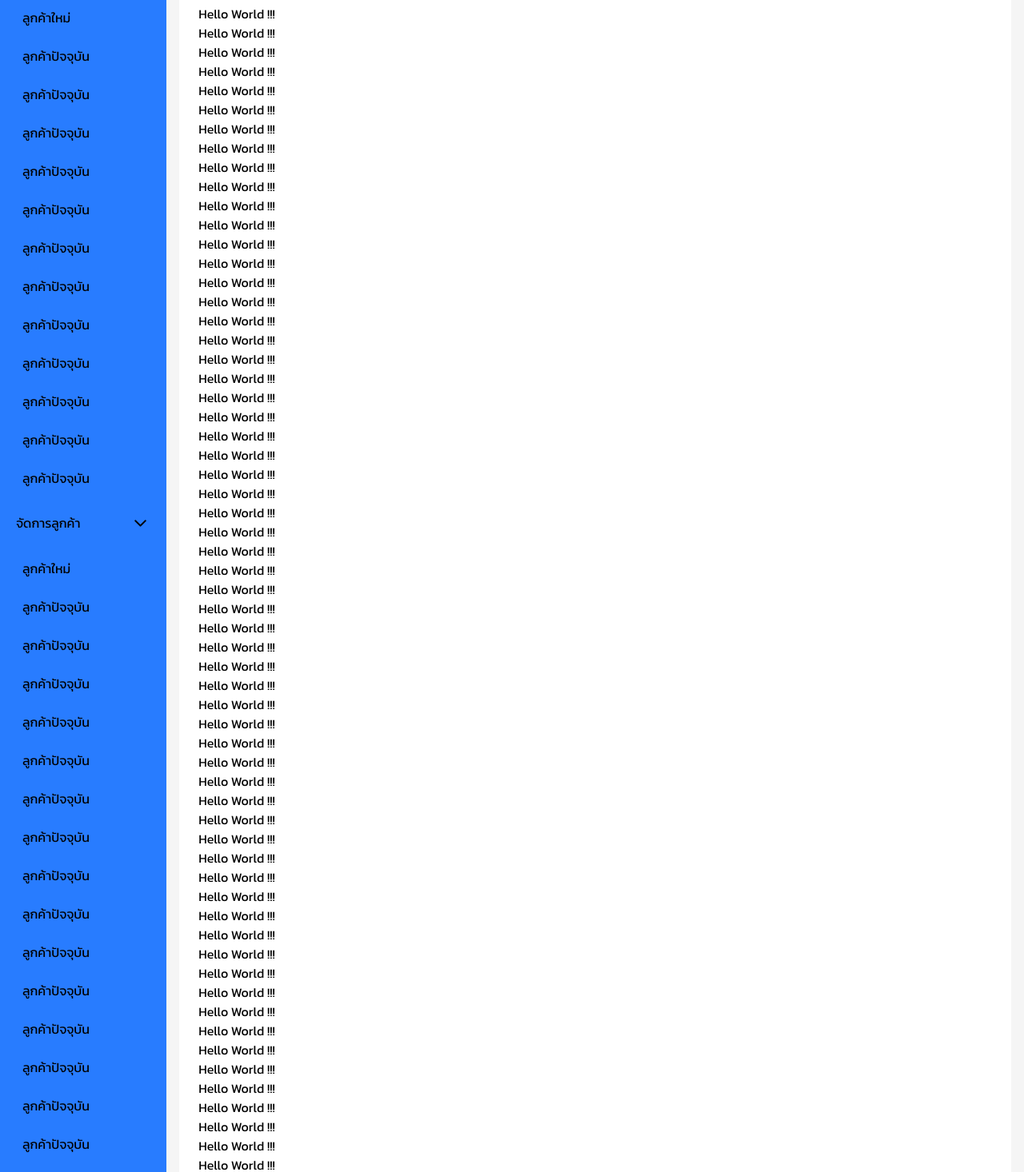
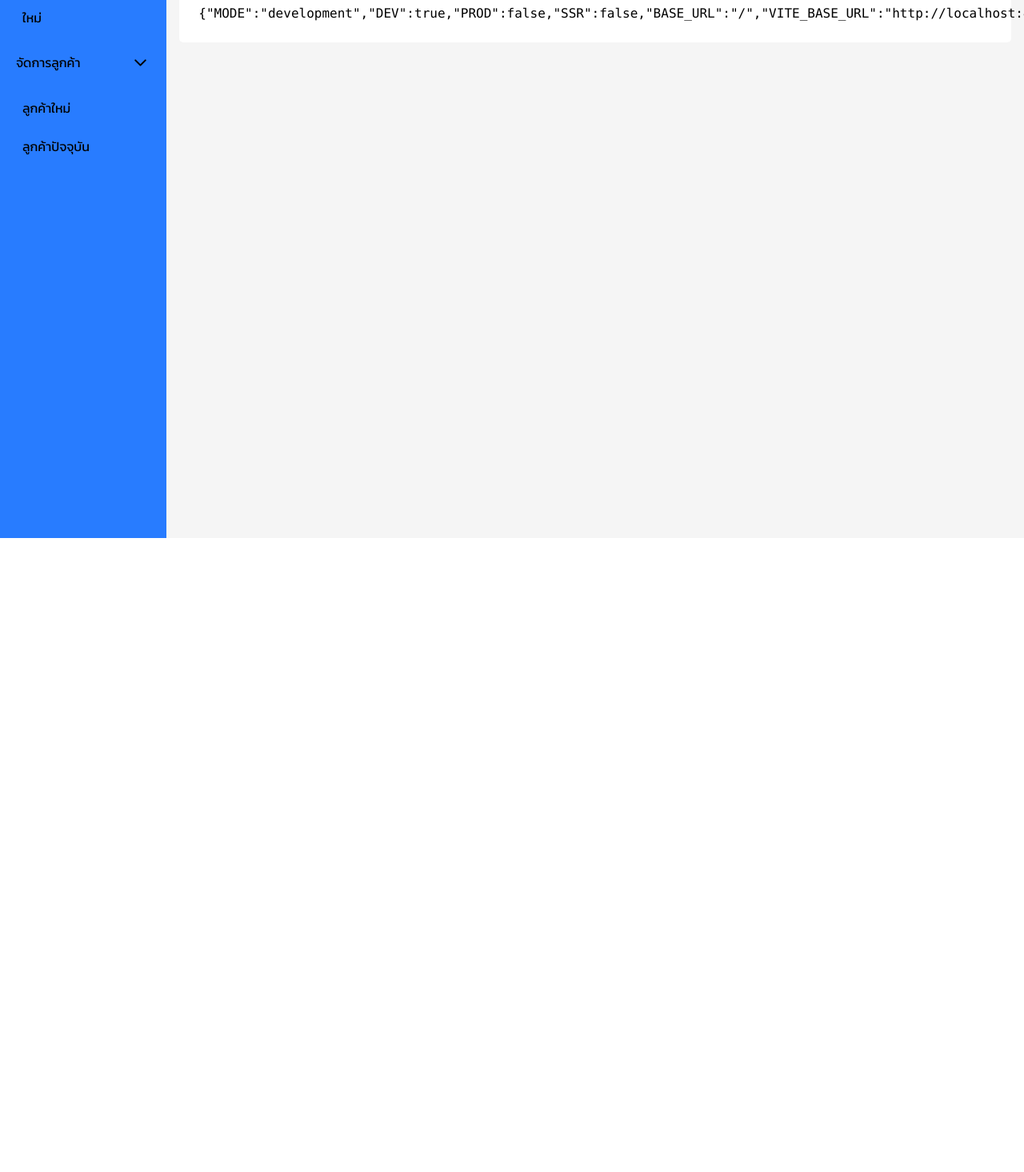
Before and after one commit to chon26909/Restaurant-Portal, a React (Vite) app: page /dashboard in a window 1280 px wide. Shown: the part 127-1593 px from the top of the page at 80% size. After the commit the page ends 800 px from the top, so only its background shows below. Built offline with nearby package versions, Linux system fonts and the light colour scheme.

Commit message:
change dashboard

```diff
--- a/src/components/SidebarV2.tsx
+++ b/src/components/SidebarV2.tsx
@@ -1,150 +1,60 @@
-import { FC, useState } from 'react'
-import { FiChevronDown } from 'react-icons/fi'
+import { FC, useState } from "react";
+import { FiChevronDown } from "react-icons/fi";
 
 interface Menu {
-    name: string
-    submenu?: Menu[]
-    collapsed?: boolean
+  name: string;
+  submenu?: Menu[];
+  collapsed?: boolean;
 }
 
 const MENU_DATA = [
   {
-        name: "จัดการลูกค้า",
+    name: "สินค้า",
     submenu: [
       {
-                name: "ลูกค้าใหม่"
+        name: "ใหม่",
       },
-            {
-                name: "ลูกค้าปัจจุบัน"
-            },
-            {
-                name: "ลูกค้าปัจจุบัน"
-            },
-            {
-                name: "ลูกค้าปัจจุบัน"
-            },
-            {
-                name: "ลูกค้าปัจจุบัน"
-            },
-            {
-                name: "ลูกค้าปัจจุบัน"
-            },
-            {
-                name: "ลูกค้าปัจจุบัน"
-            },
-            {
-                name: "ลูกค้าปัจจุบัน"
-            },
-            {
-                name: "ลูกค้าปัจจุบัน"
-            },
-            {
-                name: "ลูกค้าปัจจุบัน"
-            },
-            {
-                name: "ลูกค้าปัจจุบัน"
-            },
-            {
-                name: "ลูกค้าปัจจุบัน"
-            },
-            {
-                name: "ลูกค้าปัจจุบัน"
-            }
-        ]
+    ],
   },
   {
     name: "จัดการลูกค้า",
     submenu: [
       {
-                name: "ลูกค้าใหม่"
+        name: "ลูกค้าใหม่",
       },
       {
-                name: "ลูกค้าปัจจุบัน"
+        name: "ลูกค้าปัจจุบัน",
       },
-            {
-                name: "ลูกค้าปัจจุบัน"
+    ],
   },
-            {
-                name: "ลูกค้าปัจจุบัน"
-            },
-            {
-                name: "ลูกค้าปัจจุบัน"
-            },
-            {
-                name: "ลูกค้าปัจจุบัน"
-            },
-            {
-                name: "ลูกค้าปัจจุบัน"
-            },
-            {
-                name: "ลูกค้าปัจจุบัน"
-            },
-            {
-                name: "ลูกค้าปัจจุบัน"
-            },
-            {
-                name: "ลูกค้าปัจจุบัน"
-            },
-            {
-                name: "ลูกค้าปัจจุบัน"
-            },
-            {
-                name: "ลูกค้าปัจจุบัน"
-            },
-            {
-                name: "ลูกค้าปัจจุบัน"
-            },
-            {
-                name: "ลูกค้าปัจจุบัน"
-            },
-            {
-                name: "ลูกค้าปัจจุบัน"
-            },
-            {
-                name: "ลูกค้าปัจจุบัน"
-            },
-            {
-                name: "ลูกค้าปัจจุบัน"
-            },
-            {
-                name: "ลูกค้าปัจจุบัน"
-            },
-            {
-                name: "ลูกค้าปัจจุบัน"
-            },
-            {
-                name: "ลูกค้าปัจจุบัน"
-            },
-            {
-                name: "ลูกค้าปัจจุบัน"
-            }
-        ]
-    }
 ].map((menu) => {
   return {
     ...menu,
-        collapsed: false
-    }
-})
+    collapsed: false,
+  };
+});
 
 const SidebarV2 = () => {
-
-
   const Menu: FC = () => {
-
-        const [menus, setMenus] = useState(MENU_DATA)
+    const [menus, setMenus] = useState(MENU_DATA);
 
     const onCollapse = (index: number) => {
+      setMenus((menus) => {
+        return menus.map((menu, i) =>
+          i === index ? { ...menu, collapsed: !menu.collapsed } : menu
+        );
+      });
+    };
 
-            setMenus(menus => {
-                return menus.map((menu, i) => i === index ? { ...menu, collapsed: !menu.collapsed } : menu)
-            })
-        }
-
-        return <>
+    return (
+      <>
         {menus.map((item: Menu, index) => {
-                return <div key={index}>
-                    <div className="p-5 active:bg-white active:opacity-10 select-none flex justify-between cursor-pointer" onClick={() => onCollapse(index)}>
+          return (
+            <div key={index}>
+              <div
+                className="p-5 active:bg-white active:opacity-10 select-none flex justify-between cursor-pointer"
+                onClick={() => onCollapse(index)}
+              >
                 <div>{item.name}</div>
                 <div>
                   <FiChevronDown size={25} />
@@ -152,26 +62,44 @@ const SidebarV2 = () => {
               </div>
               <SubMenu submenu={item.submenu} collapsed={item.collapsed} />
             </div>
+          );
         })}
       </>
-    }
+    );
+  };
 
-    const SubMenu: FC<{ submenu?: Menu[], collapsed?: boolean }> = (props) => {
+  const SubMenu: FC<{ submenu?: Menu[]; collapsed?: boolean }> = (props) => {
+    const isCollapsed = (collapsed?: boolean) =>
+      collapsed
+        ? "opacity-0 max-h-0 overflow-y-hidden"
+        : "opacity-1 max-h-[1000px] overflow-y-auto";
 
-        const isCollapsed = (collapsed?: boolean) => collapsed ? 'opacity-0 max-h-0 overflow-y-hidden' : 'opacity-1 max-h-[1000px] overflow-y-auto';
-
-        return <div className={['transition-all ease-linear duration-200', isCollapsed(props.collapsed)].join(" ")} >
+    return (
+      <div
+        className={[
+          "transition-all ease-linear duration-200",
+          isCollapsed(props.collapsed),
+        ].join(" ")}
+      >
         {props.submenu?.map((item: any, index) => {
-                return <div key={index} className="p-3 pl-7 active:bg-white active:opacity-10">{item.name}</div>
+          return (
+            <div
+              key={index}
+              className="p-3 pl-7 active:bg-white active:opacity-10"
+            >
+              {item.name}
+            </div>
+          );
         })}
       </div>
-    }
+    );
+  };
 
   return (
     <div className="bg-primary w-[250px] overflow-scroll">
       <Menu />
     </div>
-    )
-}
+  );
+};
 
-export default SidebarV2
+export default SidebarV2;
--- a/src/pages/DashboardPage.tsx
+++ b/src/pages/DashboardPage.tsx
@@ -1,92 +1,13 @@
 const Dashboard = () => {
-
   const env = JSON.stringify(import.meta.env);
 
   return (
     <div>
-      <div className='text-2xl'>Dashboard</div>
-      <div>Hello World !!!</div>
-      <div>Hello World !!!</div>
-      <div>Hello World !!!</div>
-      <div>Hello World !!!</div>
-      <div>Hello World !!!</div>
-      <div>Hello World !!!</div>
-      <div>Hello World !!!</div>
-      <div>Hello World !!!</div>
-      <div>Hello World !!!</div>
-      <div>Hello World !!!</div>
-      <div>Hello World !!!</div>
-      <div>Hello World !!!</div>
-      <div>Hello World !!!</div>
-      <div>Hello World !!!</div>
-      <div>Hello World !!!</div>
-      <div>Hello World !!!</div>
-      <div>Hello World !!!</div>
-      <div>Hello World !!!</div>
-      <div>Hello World !!!</div>
-      <div>Hello World !!!</div>
-      <div>Hello World !!!</div>
-      <div>Hello World !!!</div>
-      <div>Hello World !!!</div>
-      <div>Hello World !!!</div>
-      <div>Hello World !!!</div>
-      <div>Hello World !!!</div>
-      <div>Hello World !!!</div>
-      <div>Hello World !!!</div>
-      <div>Hello World !!!</div>
-      <div>Hello World !!!</div>
-      <div>Hello World !!!</div>
-      <div>Hello World !!!</div>
-      <div>Hello World !!!</div>
-      <div>Hello World !!!</div>
-      <div>Hello World !!!</div>
-      <div>Hello World !!!</div>
-      <div>Hello World !!!</div>
-      <div>Hello World !!!</div>
-      <div>Hello World !!!</div>
-      <div>Hello World !!!</div>
-      <div>Hello World !!!</div>
-      <div>Hello World !!!</div>
-      <div>Hello World !!!</div>
-      <div>Hello World !!!</div>
-      <div>Hello World !!!</div>
-      <div>Hello World !!!</div>
-      <div>Hello World !!!</div>
-      <div>Hello World !!!</div>
-      <div>Hello World !!!</div>
-      <div>Hello World !!!</div>
-      <div>Hello World !!!</div>
-      <div>Hello World !!!</div>
-      <div>Hello World !!!</div>
-      <div>Hello World !!!</div>
-      <div>Hello World !!!</div>
-      <div>Hello World !!!</div>
-      <div>Hello World !!!</div>
-      <div>Hello World !!!</div>
-      <div>Hello World !!!</div>
-      <div>Hello World !!!</div>
-      <div>Hello World !!!</div>
-      <div>Hello World !!!</div>
-      <div>Hello World !!!</div>
-      <div>Hello World !!!</div>
-      <div>Hello World !!!</div>
-      <div>Hello World !!!</div>
-      <div>Hello World !!!</div>
-      <div>Hello World !!!</div>
-      <div>Hello World !!!</div>
-      <div>Hello World !!!</div>
-      <div>Hello World !!!</div>
-      <div>Hello World !!!</div>
-      <div>Hello World !!!</div>
-      <div>Hello World !!!</div>
-      <div>Hello World !!!</div>
-      <pre>
-        {
-          env
-        }
-      </pre>
+      <div className="text-2xl">Dashboard</div>
+
+      <pre>{env}</pre>
     </div>
-  )
-}
+  );
+};
 
-export default Dashboard
+export default Dashboard;
```
Lines whose indentation alone changed are shown as unchanged.
